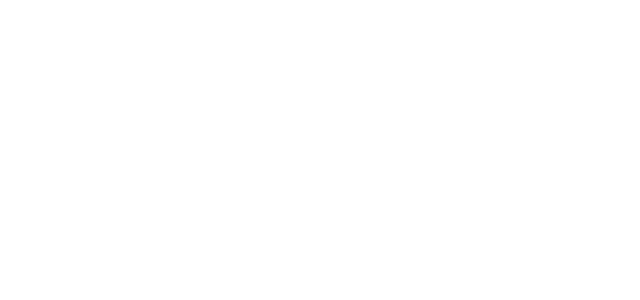
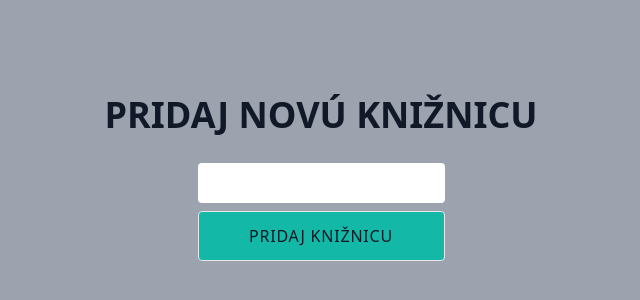
Before and after one commit to macmar89/library-app, a React (Create React App) app in the folder client/: page /pridaj-kniznicu in a window 1280 px wide. Shown: the part 232-532 px from the top of the page, without its empty margins (319-959 px from the left). Built offline with nearby package versions, Linux system fonts and the light colour scheme.

Commit message:
FE - create new library

```diff
--- a/client/src/App.tsx
+++ b/client/src/App.tsx
@@ -2,13 +2,15 @@ import {Route, Switch} from "react-router-dom";
 import Homepage from "./pages/Homepage";
 import LibraryLayout from "./layout/LibraryLayout";
 import DetailedBookList from "./pages/DetailedBookList";
+import AddNewLibrary from "./layout/LibraryLayout/AddNewLibrary";
 
 function App() {
   return (
 <div className='bg-gray-400'>
   <Switch>
     <Route path='/' exact component={Homepage} />
-    <Route path='/library/:slug' component={LibraryLayout}  />
+    <Route path='/kniznica/:slug' component={LibraryLayout}  />
+    <Route path='/pridaj-kniznicu' component={AddNewLibrary} />
     <Route path='/test' component={DetailedBookList} />
   </Switch>
 </div>
--- a/client/src/global/components/LastFiveBookList.tsx
+++ b/client/src/global/components/LastFiveBookList.tsx
@@ -16,7 +16,7 @@ export const LastFiveBookList = ({
     <ul className={className}>
       {books?.slice(0, 5).map((book: any, index: number) => (
         <li key={index}>
-          <Link to={`/library/${slug}/kniha/${book.book?._id}`}>
+          <Link to={`/kniznica/${slug}/kniha/${book.book?._id}`}>
             {book.book?.title}
           </Link>
         </li>
--- /dev/null
+++ b/client/src/layout/LibraryLayout/AddNewLibrary.tsx
@@ -0,0 +1,31 @@
+import React, { ChangeEvent, useRef } from "react";
+import axios from "axios";
+import { useHistory } from "react-router-dom";
+
+const AddNewLibrary = () => {
+  const ref = useRef<any>(null);
+  const history = useHistory();
+
+  const handleSubmit = async (e: ChangeEvent<HTMLFormElement>) => {
+    e.preventDefault();
+    if (!ref.current?.value) return;
+    await axios
+      .post("/api/library", { name: ref.current?.value })
+      .then((res) => {
+        return res.data?.library?.slug;
+      })
+      .then((slug) => history.push("/kniznica/" + slug));
+  };
+
+  return (
+    <div className="h-screen w-screen flex justify-center items-center flex-col relative">
+      <h1>Pridaj novú knižnicu</h1>
+      <form onSubmit={handleSubmit} className="flex flex-col">
+        <input type="text" ref={ref} />
+        <button>Pridaj knižnicu</button>
+      </form>
+    </div>
+  );
+};
+
+export default AddNewLibrary;
--- a/client/src/pages/BookDetail.tsx
+++ b/client/src/pages/BookDetail.tsx
@@ -65,7 +65,7 @@ const BookDetail = () => {
             <div>
               Požičaná:{" "}
               <Link
-                to={`/library/${bookDetail?.libraryId}/uzivatel/${bookDetail?.borrowed[0]?.whoBorrowed?._id}`}
+                to={`/kniznica/${bookDetail?.libraryId}/uzivatel/${bookDetail?.borrowed[0]?.whoBorrowed?._id}`}
               >
                 {bookDetail?.borrowed[0]?.whoBorrowed?.firstName}{" "}
                 {bookDetail?.borrowed[0]?.whoBorrowed?.lastName}
--- a/client/src/pages/Homepage.tsx
+++ b/client/src/pages/Homepage.tsx
@@ -1,34 +1,45 @@
+import axios from "axios";
 import React, { ChangeEvent, useEffect, useState } from "react";
-import axios from "axios";
+import { RiDeleteBin5Line } from "react-icons/ri";
+import { Link } from "react-router-dom";
 import { useRecoilState } from "recoil";
 import { GeneralAtom } from "../global/recoil/GeneralAtom";
-import { Link } from "react-router-dom";
+import {AiOutlinePlusCircle} from 'react-icons/ai'
 
 const Homepage = () => {
   const [libraries, setLibraries] = useRecoilState(GeneralAtom);
   const [chosenLibrary, setChosenLibrary] = useState<string | null>(null);
 
+  const fetchLibraries = async () => {
+    const { data } = await axios.get("/api/libraries");
+    setLibraries({ ...libraries, libraries: data?.libraries });
+  };
+
   useEffect(() => {
     if (libraries?.libraries?.length > 0) return;
 
-    const fetchLibraries = async () => {
-      const { data } = await axios.get("/api/libraries");
-      setLibraries({ ...libraries, libraries: data?.libraries });
-    };
     fetchLibraries();
   }, [libraries, setLibraries]);
 
   const handleLibrary = (e: ChangeEvent<HTMLSelectElement>) => {
-    setChosenLibrary(e.target.value)
+    setChosenLibrary(e.target.value);
+    console.log(e.target.value);
   };
 
-  console.log(libraries)
+  const handleRemove = async () => {
+    // await axios.delete(`/api/library`)
+  };
 
   return (
-    <div>
-      <h2>Knižnica</h2>
+    <div className="h-screen w-screen flex justify-center items-center flex-col relative">
+      <h1>Knižnica</h1>
+      <Link to={'/pridaj-kniznicu'}>
 
-      <div className='flex items-center gap-x-3'>
+      <AiOutlinePlusCircle className='absolute top-48 right-24 text-4xl' />
+      </Link>
+
+
+      <div className="flex items-center gap-x-3">
         <select
           name="library"
           onChange={handleLibrary}
@@ -40,15 +51,21 @@ const Homepage = () => {
             </option>
           ))}
         </select>
-
         {/*  link vlozit do buttonu aby neukazovalo cestu ked je "chosenLibrary" null */}
-        <Link to={{
-          pathname: `/library/${chosenLibrary}`
-        }} className={`btn ${chosenLibrary === null ? "opacity-30" : ""}`} >
+        <Link
+          to={{
+            pathname: `/kniznica/${chosenLibrary}`,
+          }}
+          className={`btn ${chosenLibrary === null ? "opacity-30" : ""}`}
+        >
           {/*<button className="" disabled={chosenLibrary === null}>*/}
-            Vstúpiť
+          Vstúpiť
           {/*</button>*/}
         </Link>
+        <RiDeleteBin5Line
+          className="text-red-600 text-4xl"
+          onClick={handleRemove}
+        />
       </div>
     </div>
   );
```
